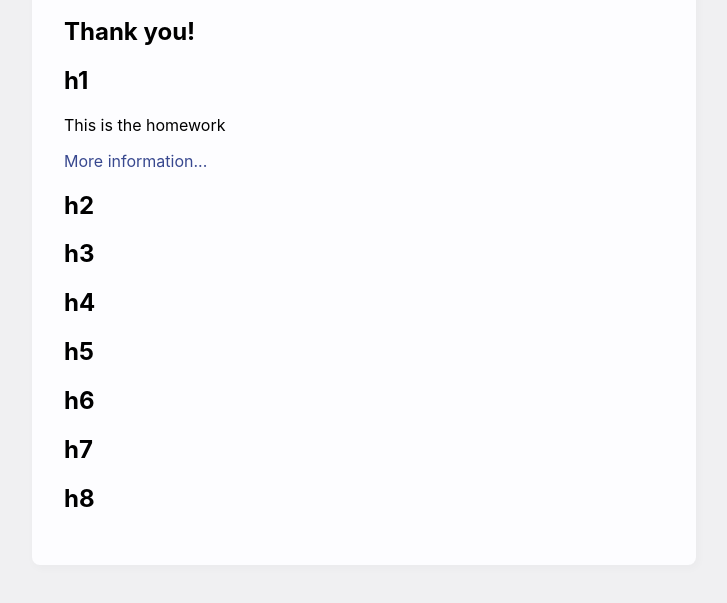
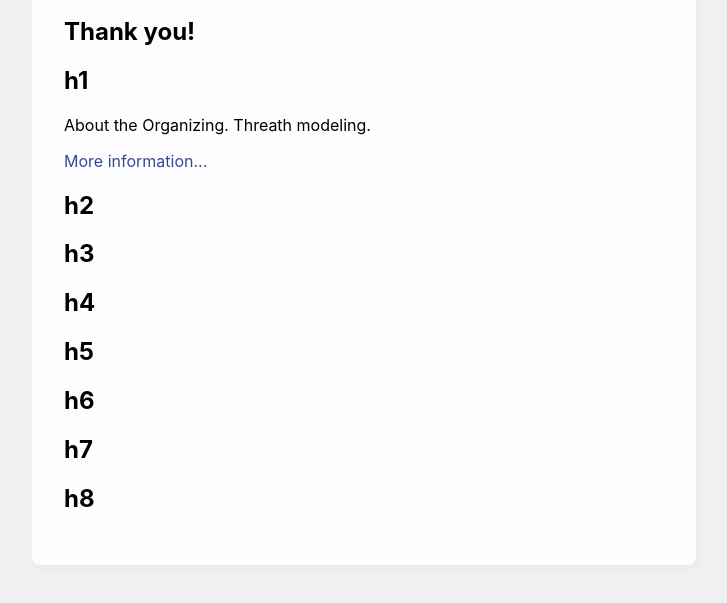
Before and after one commit to Stephenyeah/Information-security, a plain HTML site: page index.html in a window 1280 px wide. Shown: the part 275-878 px from the top of the page, without its empty margins (276-1003 px from the left). Drawn offline with Linux system fonts and the light colour scheme.

Commit message:
Update index.html

```diff
--- a/index.html
+++ b/index.html
@@ -50,7 +50,7 @@
         <h2>
           h1
         </h2>
-            <p>This is the homework</p>
+            <p>About the Organizing. Threath modeling.</p>
             <p><a href="https://github.com/Stephenyeah/Information-security/blob/study/h1-Organizing-Threath-modeling.md">More information...</a></p>
         <h2>
           h2
```
